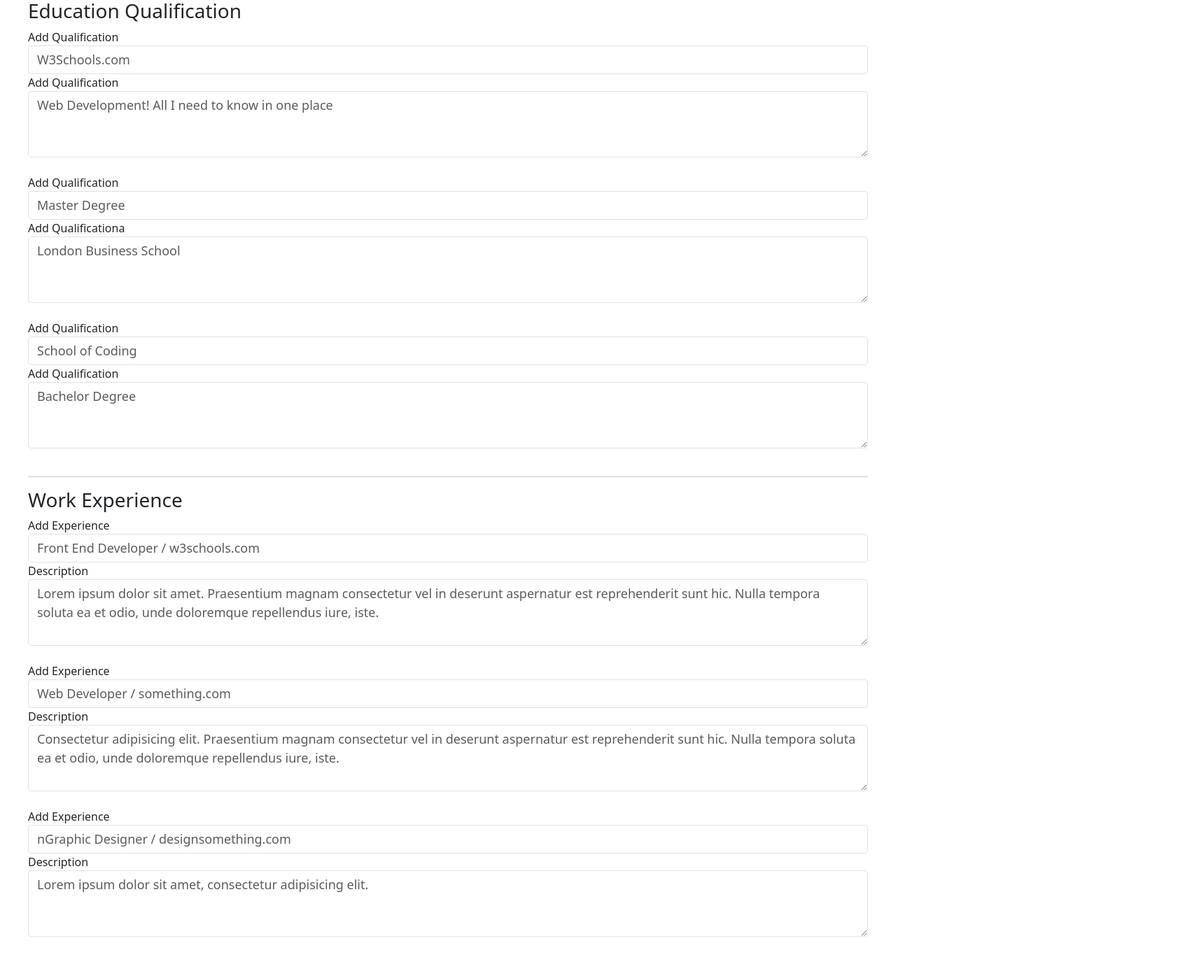
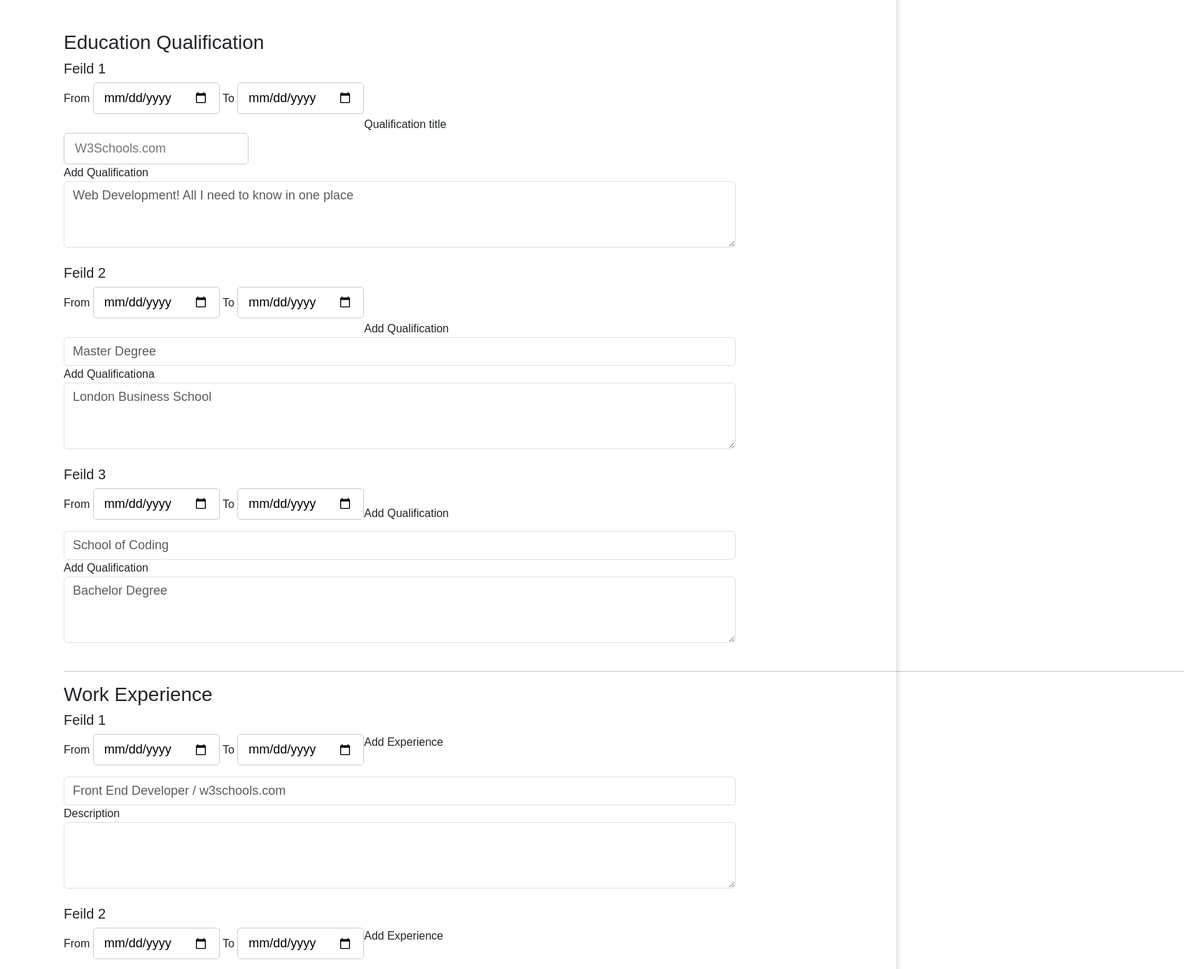
Before and after one commit to sanjudilshan554/frontend-vuejs-Application, a Vue app: page /updateProfile in a window 1280 px wide. Shown: the part 1400-2785 px from the top of the page at 70% size, 1703 px wide, since content can reach past the window. Built offline with nearby package versions, Linux system fonts and the light colour scheme.

Commit message:
initial commit

```diff
--- a/src/App.vue
+++ b/src/App.vue
@@ -1,5 +1,6 @@
 <script setup>
 import { RouterLink, RouterView } from 'vue-router'
+
 </script>
 
 <template>
--- a/src/main.js
+++ b/src/main.js
@@ -1,6 +1,7 @@
 import { createApp } from 'vue'
 import App from './App.vue'
 import router from './router'
+
 // import axios from 'axios';
 
 import './assets/main.css'
--- a/src/views/Create_post/create_post.vue
+++ b/src/views/Create_post/create_post.vue
@@ -166,6 +166,29 @@ export default {
   color:rgb(255, 255, 255);
 }
 #header_create_post {
-  background: url(https://img.freepik.com/premium-photo/morning-fog-falls-forest-hills-trees_124507-17713.jpg?w=740) center center / cover no-repeat ;
+  background: url('@/assets/learn.jpg') center center / cover no-repeat ;
 }
+
+.containers {
+  font-family: arial;
+
+
+  width: 350px;
+  height: 2000px;
+
+  /* Setup */
+  position: relative;
+}
+
+.childs {
+  width: 1600px;
+  height: 90px;
+  /* Center vertically and horizontally */
+  position: absolute;
+
+  left: 10%;
+  transform: translate(+1%, +50%);
+}
+
+
 </style>
--- a/src/views/LearnPlus/learnplus.vue
+++ b/src/views/LearnPlus/learnplus.vue
@@ -126,7 +126,7 @@
 }
 
 #header {
-  background: url(https://images.unsplash.com/photo-1415795854641-f4a487a0fdc8?ixlib=rb-1.2.1&auto=format&fit=crop&w=750&q=80) center center / cover no-repeat ;
+  background: url('@/assets/learn.jpg') center center / cover no-repeat ;
 }
 
 .imporve{
--- a/src/views/UpdateProfile/updateProfile.vue
+++ b/src/views/UpdateProfile/updateProfile.vue
@@ -1,7 +1,11 @@
 <template>
+
+
+
   <section class="intro">
     <div class="card">
       <h3>Software</h3>
+
 
       <p class="blue-text">
         Just answer a few questions<br />
@@ -437,22 +441,40 @@
         <hr />
         <br />
 
+
+        <div class="containers">
+          <div class="childs">
+
         <!------------------------------------Qualification Part Start------------------------------------------->
         <h3>Education Qualification</h3>
 
+
+        <h5>Feild 1</h5>
+        <div class="dateFixer">
+            From
+            <input v-model="form.education_qualification.qualification_one_date_from" type="date">
+
+            To
+          <input v-model="form.education_qualification.qualification_one_date_to" type="date">
+       </div>
+
+        <br>
+
         <div class="form-group">
-          <label for="exampleFormControlInput1">Add Qualification</label>
+          <br><div>Qualification title</div>
           <input
             type="text"
-            class="form-control"
+            class="qualifided_title"
             id="exampleFormControlInput1"
             placeholder="W3Schools.com"
             v-model="form.education_qualification.qualification_one_title"
-          />
-        </div>
+          /> </div>
+
+
 
         <div class="form-group">
           <label for="exampleFormControlTextarea1">Add Qualification</label>
+          <div class="qualifided_title">
           <textarea
             class="form-control"
             id="exampleFormControlTextarea1"
@@ -461,23 +483,35 @@
             v-model="
               form.education_qualification.qualification_one_descripition
             "
-          ></textarea>
+          ></textarea></div>
         </div>
+
+
         <br />
+        <h5>Feild 2</h5>
+        <div class="dateFixer">
+          From
+          <input v-model="form.education_qualification.qualification_two_date_from"  type="date">
 
+          To
+        <input v-model="form.education_qualification.qualification_two_date_to" type="date">
+     </div><br>
+
+      <br>
         <div class="form-group">
           <label for="exampleFormControlInput1">Add Qualification</label>
-          <input
+          <div class="qualifided_title"><input
             type="text"
             class="form-control"
             id="exampleFormControlInput1"
             placeholder="Master Degree"
             v-model="form.education_qualification.qualification_two_title"
           />
-        </div>
+        </div></div>
 
         <div class="form-group">
           <label for="exampleFormControlTextarea1">Add Qualificationa</label>
+          <div class="qualifided_title">
           <textarea
             class="form-control"
             id="exampleFormControlTextarea1"
@@ -486,11 +520,24 @@
             v-model="
               form.education_qualification.qualification_two_descripition
             "
-          ></textarea>
+          ></textarea></div>
         </div>
         <br />
+
+        <h5>Feild 3</h5>
+
+        <div class="dateFixer">
+          From
+          <input v-model="form.education_qualification.qualification_three_date_from" type="date">
+
+          To
+        <input v-model="form.education_qualification.qualification_three_date_to" type="date">
+     </div>
+
+     <br>
         <div class="form-group">
           <label for="exampleFormControlInput1">Add Qualification</label>
+          <div class="qualifided_title">
           <input
             type="text"
             class="form-control"
@@ -498,10 +545,11 @@
             placeholder="School of Coding"
             v-model="form.education_qualification.qualification_three_title"
           />
-        </div>
+        </div></div>
 
         <div class="form-group">
           <label for="exampleFormControlTextarea1">Add Qualification</label>
+          <div class="qualifided_title">
           <textarea
             class="form-control"
             id="exampleFormControlTextarea1"
@@ -510,15 +558,26 @@
             v-model="
               form.education_qualification.qualification_three_descripition
             "
-          ></textarea>
+          ></textarea></div>
         </div>
         <br />
         <hr />
 
+        <!-- ------------------------------Expirence part----------------------- -->
         <h3>Work Experience</h3>
 
         <div class="form-group">
+          <h5>Feild 1</h5>
+        <div class="dateFixer">
+            From
+            <input v-model="form.work_experince.work_experince_one_date_from" type="date">
+
+            To
+          <input v-model="form.work_experince.work_experince_one_date_to" type="date">
+       </div>
+
           <label for="exampleFormControlInput1">Add Experience</label>
+          <div class="qualifided_title">
           <input
             type="text"
             class="form-control"
@@ -526,22 +585,35 @@
             placeholder="Front End Developer / w3schools.com"
             v-model="form.work_experince.work_experince_one_title"
           />
-        </div>
+        </div></div>
 
         <div class="form-group">
           <label for="exampleFormControlTextarea1">Description</label>
+          <div class="qualifided_title">
           <textarea
             class="form-control"
             id="exampleFormControlTextarea1"
             rows="3"
-            placeholder="Lorem ipsum dolor sit amet. Praesentium magnam consectetur vel in deserunt aspernatur est reprehenderit sunt hic. Nulla tempora soluta ea et odio, unde doloremque repellendus iure, iste."
+            placeholder=""
             v-model="form.work_experince.work_experince_one_descripition"
-          ></textarea>
+          ></textarea></div>
         </div>
         <br />
 
+
+        <h5>Feild 2</h5>
+        <div class="dateFixer">
+            From
+            <input v-model="form.work_experince.work_experince_two_date_from" type="date">
+
+            To
+          <input v-model="form.work_experince.work_experince_two_date_to" type="date">
+       </div>
+
+
         <div class="form-group">
           <label for="exampleFormControlInput1">Add Experience</label>
+          <div class="qualifided_title">
           <input
             type="text"
             class="form-control"
@@ -549,21 +621,35 @@
             placeholder="Web Developer / something.com"
             v-model="form.work_experince.work_experince_two_title"
           />
-        </div>
+        </div></div>
 
         <div class="form-group">
           <label for="exampleFormControlTextarea1">Description</label>
+          <div class="qualifided_title">
           <textarea
             class="form-control"
             id="exampleFormControlTextarea1"
             rows="3"
-            placeholder="Consectetur adipisicing elit. Praesentium magnam consectetur vel in deserunt aspernatur est reprehenderit sunt hic. Nulla tempora soluta ea et odio, unde doloremque repellendus iure, iste."
+            placeholder=""
             v-model="form.work_experince.work_experince_two_descripition"
-          ></textarea>
+          ></textarea></div>
         </div>
         <br />
+
+
+        <h5>Feild 3</h5>
+        <div class="dateFixer">
+            From
+            <input v-model="form.work_experince.work_experince_three_date_from" type="date">
+
+            To
+          <input v-model="form.work_experince.work_experince_three_date_to"  type="date">
+       </div>
+
+       <br>
         <div class="form-group">
           <label for="exampleFormControlInput1">Add Experience</label>
+          <div class="qualifided_title">
           <input
             type="text"
             class="form-control"
@@ -571,28 +657,32 @@
             placeholder="nGraphic Designer / designsomething.com"
             v-model="form.work_experince.work_experince_three_title"
           />
-        </div>
+        </div></div>
 
         <div class="form-group">
+          <div class="qualifided_title">
           <label for="exampleFormControlTextarea1">Description</label>
           <textarea
             class="form-control"
             id="exampleFormControlTextarea1"
             rows="3"
-            placeholder="Lorem ipsum dolor sit amet, consectetur adipisicing elit."
+            placeholder=""
             v-model="form.work_experince.work_experince_three_descripition"
-          ></textarea>
+          ></textarea></div>
         </div>
         <br />
 
         <br />
         <div class="row justify-content-end">
           <div class="form-group col-sm-6">
-            <button type="submit" class="btn-block btn-primary" @click="save()">
+            <button type="submit" class="btn btn-primary" @click="save()">
               Update Profile
             </button>
           </div>
         </div>
+
+      </div>
+    </div>
         <br />
       </form>
 
@@ -600,6 +690,8 @@
     </div>
 
   </section>
+
+
 </template>
 
 <script>
@@ -727,23 +819,35 @@ export default {
         education_qualification: {
           qualification_one_title: "",
           qualification_one_descripition: "",
+          qualification_one_date_from:"",
+          qualification_one_date_to:"",
 
           qualification_two_title: "",
           qualification_two_descripition: "",
+          qualification_two_date_from:"",
+          qualification_two_date_to:"",
 
           qualification_three_title: "",
           qualification_three_descripition: "",
+          qualification_three_date_from:"",
+          qualification_three_date_to:"",
         },
 
         work_experince: {
           work_experince_one_title: "",
           work_experince_one_descripition: "",
+          work_experince_one_date_from:"",
+          work_experince_one_date_to:"",
 
           work_experince_two_title: "",
           work_experince_two_descripition: "",
+          work_experince_two_date_from:"",
+          work_experince_one_date_to:"",
 
           work_experince_three_title: "",
           work_experince_three_descripition: "",
+          work_experince_three_date_from:"",
+          work_experince_one_date_to:"",
         },
       },
 
@@ -783,7 +887,14 @@ export default {
       this.fourth_year_subject_result=this.fourth_year_subject.filter(value=>value.id == this.form.subject.fourth_year);
     },
   },
+
+  // Data Picker Initialization
+
+
 };
+
+
+
 </script>
 
 <style>
@@ -1057,4 +1168,22 @@ tbody td {
 .drop:hover {
   badkgorund-color: blue;
 }
+
+.qualifided_title{
+  max-width:60%;
+}
+
+
+.dateFixer{
+  padding-bottom:1%;
+  float:left;
+}
+
+.hello{
+
+  text-align:left;
+  color:#00bcd4;
+}
+
+
 </style>
--- a/src/views/user_profile/userProfile.vue
+++ b/src/views/user_profile/userProfile.vue
@@ -100,7 +100,7 @@
                     {{ software_data[0].rating.s3 }}%
                   </div>
                 </div>
-                <p>{{ software_data[0].software4 }}</p>
+                <p v-if="no_data">{{ software_data[0].software4 }}</p>
                 <div v-if="no_data" class="w3-light-grey w3-round-xlarge w3-small">
                   <div
                     v-if="no_data"
@@ -126,11 +126,11 @@
                 </p>
                 <!-- {{subject_data[0].subject.ssa1}} -->
                 <div v-if="no_data" class="w3-light-grey w3-round-xlarge">
-                  <div
+                  <div v-if="no_data"
                     class="w3-round-xlarge w3-teal"
                     style="height: 24px; width: 100%"
                   >
-                    <div class="w3-center w3-text-white">
+                    <div  v-if="no_data" class="w3-center w3-text-white">
                       {{ subject_data[0].rating.sr1 }}%
                     </div>
                   </div>
@@ -195,7 +195,7 @@
           <div v-if="no_data" class="w3-twothird">
             <div v-if="no_data" class="w3-container w3-card w3-white w3-margin-bottom">
               <h2 v-if="no_data" class="w3-text-grey w3-padding-16">
-                <i
+                <i  v-if="no_data"
                   class="fa fa-suitcase fa-fw w3-margin-right w3-xxlarge w3-text-teal"
                 ></i
                 >Work Experience
@@ -214,7 +214,7 @@
                   <i class="fa fa-calendar fa-fw w3-margin-right"></i>Jan 2015 -
                   <span class="w3-tag w3-teal w3-round">Current</span>
                 </h6>
-                <p>
+                <p  v-if="no_data" >
                   Lorem ipsum dolor sit amet. Praesentium magnam consectetur vel
                   in deserunt aspernatur est reprehenderit sunt hic. Nulla
                   tempora soluta ea et odio, unde doloremque repellendus iure,
@@ -238,11 +238,11 @@
                 </p>
                 <hr />
               </div>
-              <div class="w3-container">
-                <h5 class="w3-opacity">
-                  <b>{{ work_data[0].name.n3 }}</b>
+              <div v-if="no_data" class="w3-container">
+                <h5 v-if="no_data" vclass="w3-opacity">
+                  <b v-if="no_data" >{{ work_data[0].name.n3 }}</b>
                 </h5>
-                <h6 class="w3-text-teal">
+                <h6 v-if="no_data" class="w3-text-teal">
                   <i class="fa fa-calendar fa-fw w3-margin-right"></i>Jun 2010 -
                   Mar 2012
                 </h6>
@@ -260,12 +260,12 @@
               </h2>
               <div class="w3-container">
                 <h5 class="w3-opacity">
-                  <b>{{ edu_qualify_data[0].name.n1 }}</b>
+                  <b  v-if="no_data" >{{ edu_qualify_data[0].name.n1 }}</b>
                 </h5>
                 <h6 class="w3-text-teal">
                   <i class="fa fa-calendar fa-fw w3-margin-right"></i>Forever
                 </h6>
-                <p>{{ edu_qualify_data[0].description.d1 }}</p>
+                <p v-if="no_data" >{{ edu_qualify_data[0].description.d1 }}</p>
                 <hr />
               </div>
               <div class="w3-container">
@@ -273,18 +273,18 @@
                   <b>{{ edu_qualify_data[0].name.n2 }}</b>
                 </h5>
                 <h6 class="w3-text-teal">
-                  <i class="fa fa-calendar fa-fw w3-margin-right"></i>2013 -
+                  <i  v-if="no_data" class="fa fa-calendar fa-fw w3-margin-right"></i>2013 -
                   2015
                 </h6>
-                <p>{{ edu_qualify_data[0].description.d2 }}</p>
+                <p v-if="no_data" >{{ edu_qualify_data[0].description.d2 }}</p>
                 <hr />
               </div>
               <div class="w3-container">
                 <h5 class="w3-opacity">
-                  <b>{{ edu_qualify_data[0].name.n3 }}</b>
+                  <b v-if="no_data" >{{ edu_qualify_data[0].name.n3 }}</b>
                 </h5>
-                <h6 class="w3-text-teal">
-                  <i class="fa fa-calendar fa-fw w3-margin-right"></i>2010 -
+                <h6  v-if="no_data" class="w3-text-teal">
+                  <i  v-if="no_data" class="fa fa-calendar fa-fw w3-margin-right"></i>2010 -
                   2013
                 </h6>
                 <p>{{ edu_qualify_data[0].description.d3 }}</p>
```
Also changed, not shown: src/assets/create_post.jpg (added), src/assets/learn.jpg (added).
